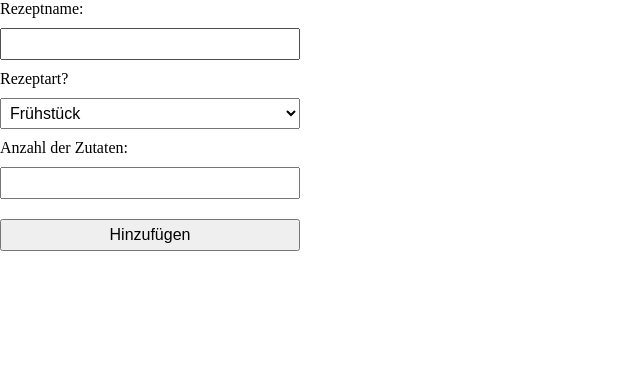
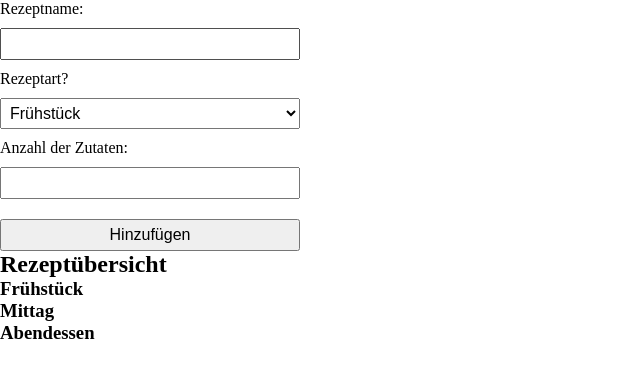
Before and after one commit to dennisgreger97/Wocheneinkaufsplaner, a website: page index.html in a window 1280 px wide. Shown: the whole page, without its empty margins (0-640 px from the left). Drawn offline with Linux system fonts and the light colour scheme.

Commit message:
html um eine rezeptübersicht erweitert

```diff
--- a/index.html
+++ b/index.html
@@ -28,6 +28,18 @@
       </form>
     </section>
 
+    <section>
+      <h2>Rezeptübersicht</h2>
+      <div id="rezeptUebersicht">
+        <h3>Frühstück</h3>
+        <ul id="fruestueckListe"></ul>
+        <h3>Mittag</h3>
+        <ul id="mittagListe"></ul>
+        <h3>Abendessen</h3>
+        <ul id="abendListe"></ul>
+      </div>
+    </section>
+
     <script src="./script.js"></script>
   </body>
 </html>
```
